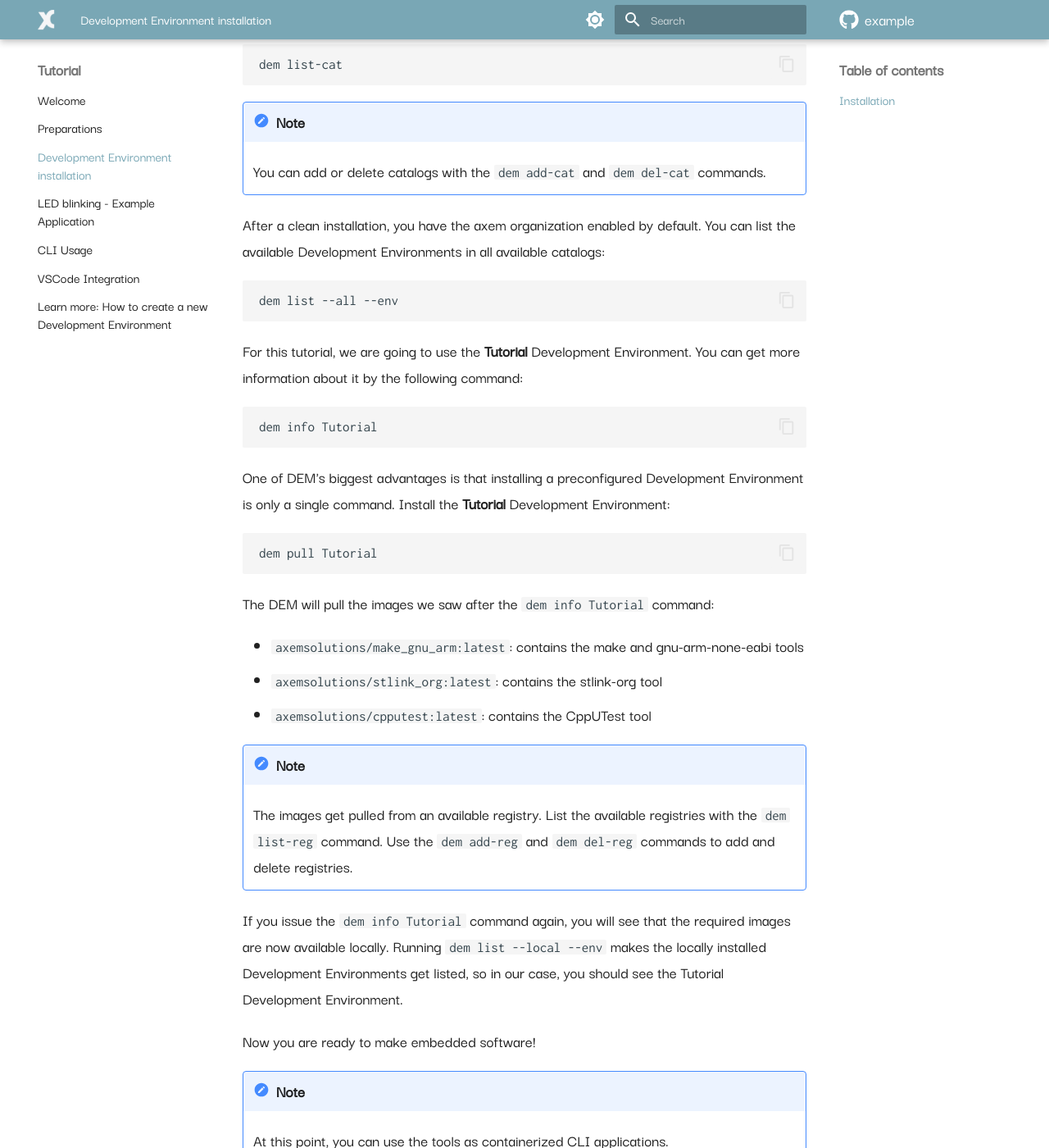
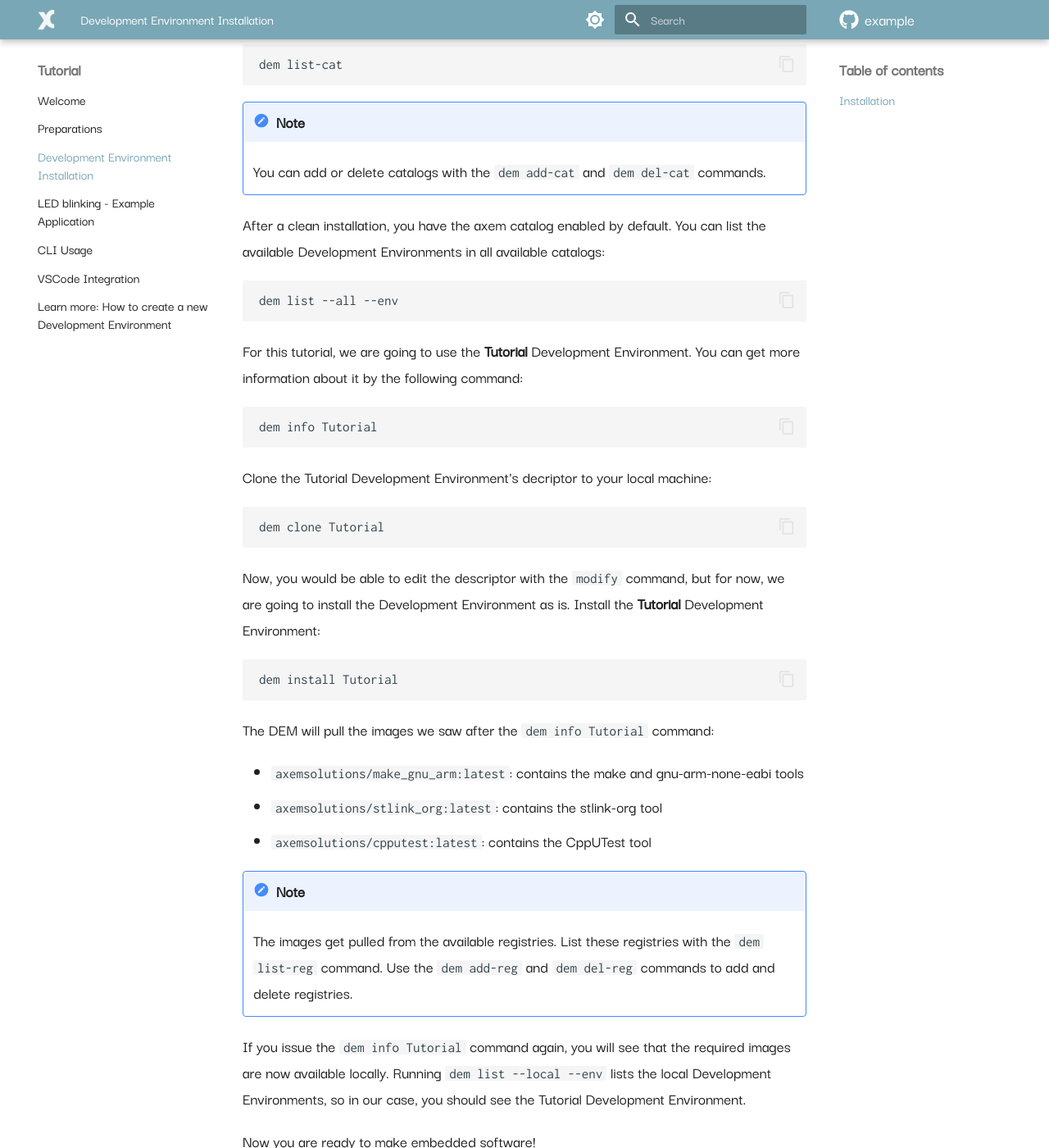
Before and after one commit to axem-solutions/example, an MkDocs documentation site: the page built from docs/dev_env.md, in a window 1280 px wide and 1400 px high, scrolled down 265 px. Shown: the whole window at 82% size. Built offline with MkDocs 1.6.1 and Material for MkDocs 9.7.7, drawn with Linux system fonts in a browser that asks for light colours; comment, search, counter and statistics services are not loaded; some of the changed text lies outside the part shown.

```diff
--- a/docs/dev_env.md
+++ b/docs/dev_env.md
@@ -1,4 +1,4 @@
-# Development Environment installation
+# Development Environment Installation
 
 ## Installation
 
@@ -11,7 +11,7 @@ catalogs:
 
     You can add or delete catalogs with the `dem add-cat` and `dem del-cat` commands.
 
-After a clean installation, you have the axem organization enabled by default.
+After a clean installation, you have the axem catalog enabled by default.
 You can list the available Development Environments in all available catalogs:
 
     dem list --all --env
@@ -21,10 +21,14 @@ information about it by the following command:
 
     dem info Tutorial
 
-One of DEM's biggest advantages is that installing a preconfigured Development Environment is only a
-single command. Install the **Tutorial** Development Environment:
+Clone the Tutorial Development Environment's decriptor to your local machine:
 
-    dem pull Tutorial
+    dem clone Tutorial
+
+Now, you would be able to edit the descriptor with the `modify` command, but for now, we are going
+to install the Development Environment as is. Install the **Tutorial** Development Environment:
+
+    dem install Tutorial
 
 The DEM will pull the images we saw after the `dem info Tutorial` command:
 
@@ -34,13 +38,13 @@ The DEM will pull the images we saw after the `dem info Tutorial` command:
 
 !!! note
 
-    The images get pulled from an available registry. List the available registries with the
+    The images get pulled from the available registries. List these registries with the
     `dem list-reg` command. Use the `dem add-reg` and `dem del-reg` commands to add and delete
     registries.
 
 If you issue the `dem info Tutorial` command again, you will see that the required images are now
-available locally. Running `dem list --local --env` makes the locally installed Development
-Environments get listed, so in our case, you should see the Tutorial Development Environment.
+available locally. Running `dem list --local --env` lists the local Development Environments, so in
+our case, you should see the Tutorial Development Environment.
 
 Now you are ready to make embedded software!
 
```
Also changed, not shown: docs/create_new_dev_env.md (+15 -4 lines), docs/index.md (+10 -8 lines), docs/preparations.md (+5 -4 lines), 5 other files.
